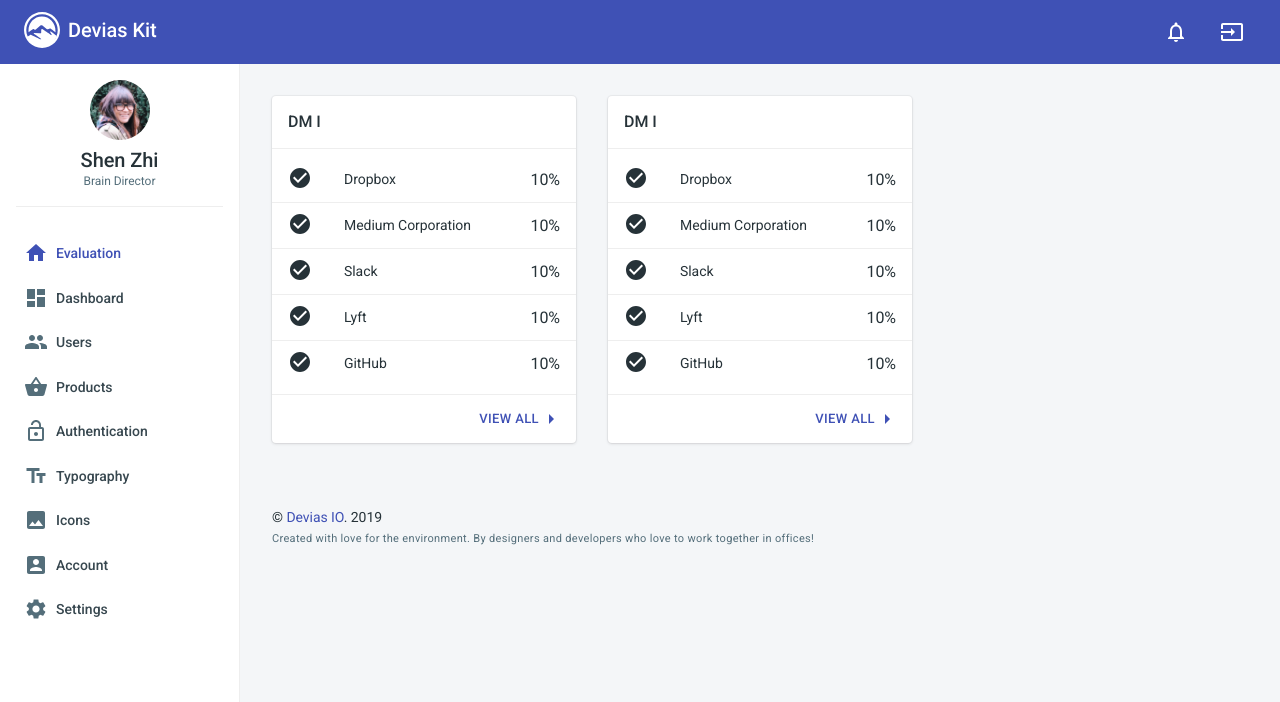
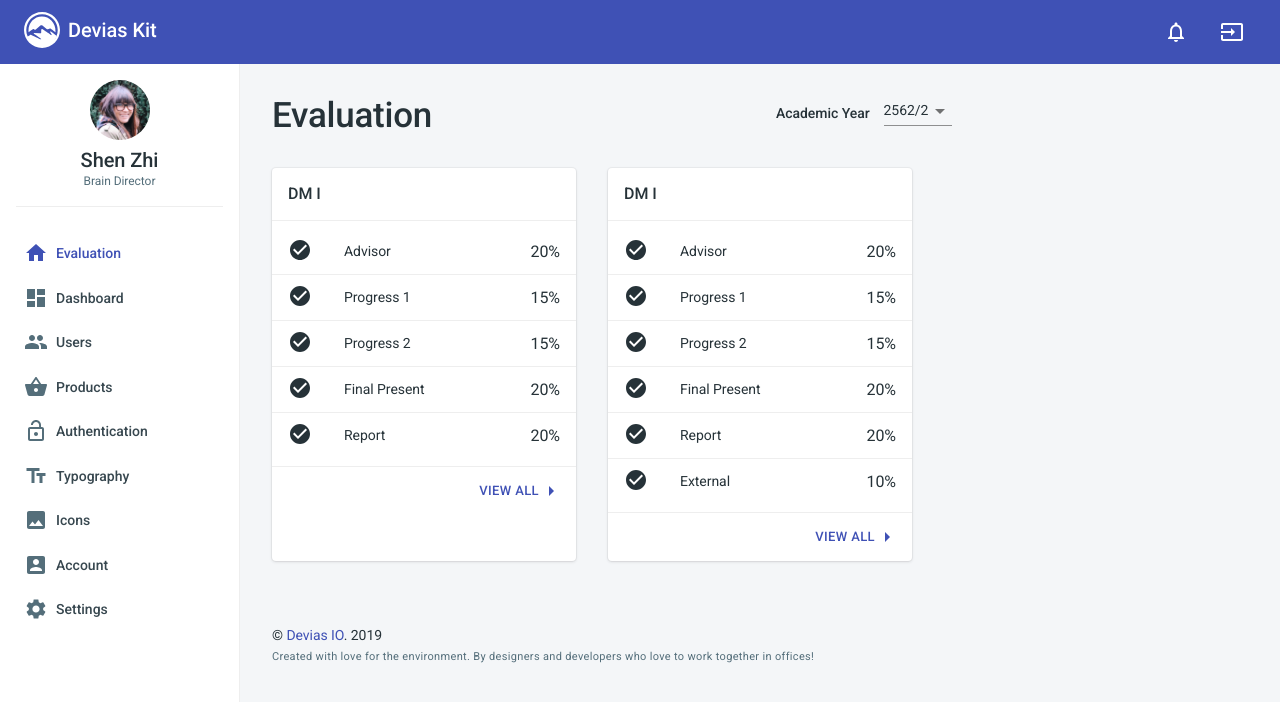
Before and after one commit to mildronize/mali, a React (Create React App) app in the folder app/: page /home in a window 1280 px wide. Shown: the top 702 px of the page. Built offline with nearby package versions, Linux system fonts and the light colour scheme; what validate.js would draw is missing.

Commit message:
Mock "Evaluation" page

```diff
--- a/app/src/views/Home/Home.js
+++ b/app/src/views/Home/Home.js
@@ -1,17 +1,13 @@
-import React from 'react';
+import React, { useState } from 'react';
 import { makeStyles } from '@material-ui/styles';
-import { Grid } from '@material-ui/core';
+import { Grid, Typography, Select, FormControl, InputLabel, MenuItem, FormHelperText, Box } from '@material-ui/core';
 
 import {
-  Budget,
-  TotalUsers,
-  TasksProgress,
-  TotalProfit,
-  LatestSales,
-  UsersByDevice,
-  LatestProducts,
-  LatestOrders
+  CriteriaList,
 } from './components';
+
+import mockDataDM1 from './data-dm1';
+import mockDataDM2 from './data-dm2';
 
 const useStyles = makeStyles(theme => ({
   root: {
@@ -19,33 +15,69 @@
   }
 }));
 
+const Selector = () => {
+
+  const [academicYear, setAcademicYear] = useState("2562/2");
+
+  const handleChange = (event) => {
+    setAcademicYear(event.target.value);
+  };
+
+
+  return (
+    <FormControl >
+
+      <Select
+        labelId="demo-simple-select-helper-label"
+        id="demo-simple-select-helper"
+        value={academicYear}
+        onChange={handleChange}
+      >
+        <MenuItem value="">
+          <em>None</em>
+        </MenuItem>
+        <MenuItem value={"2562/2"}>2562/2</MenuItem>
+        <MenuItem value={"2563/1"}>2563/1</MenuItem>
+      </Select>
+
+    </FormControl>
+  );
+}
+
+
 const Dashboard = () => {
   const classes = useStyles();
 
+  const [productsDm1] = useState(mockDataDM1);
+  const [productsDm2] = useState(mockDataDM2);
+
   return (
     <div className={classes.root}>
-      <Grid
-        container
-        spacing={4}
-      >
-
-        <Grid
-          item
-          lg={4}
-          md={6}
-          xl={3}
-          xs={12}
-        >
-          <LatestProducts />
+      <Grid container spacing={4} >
+        <Grid item lg={6} md={6} xl={6} xs={12} >
+          <Typography variant="h1">Evaluation</Typography>
+        </Grid>
+        <Grid item lg={6} md={6} xl={6} xs={12} >
+          <Typography variant="h6"  style={{display: 'inline-block', marginRight: '1em', paddingTop: '0.5em'}}>Academic Year</Typography>
+          <Selector />
         </Grid>
         <Grid
           item
           lg={4}
           md={6}
-          xl={3}
+          xl={4}
           xs={12}
         >
-          <LatestProducts />
+          <CriteriaList products={productsDm1} />
+        </Grid>
+        <Grid
+          item
+          lg={4}
+          md={6}
+          xl={4}
+          xs={12}
+        >
+          <CriteriaList products={productsDm2} />
         </Grid>
 
       </Grid>
--- a/app/src/views/Home/components/LatestProducts/LatestProducts.js
+++ b/app/src/views/Home/components/CriteriaList/CriteriaList.js
@@ -14,13 +14,11 @@
   ListItemAvatar,
   ListItemText,
   IconButton,
-  Typography as MuiTypography
+  Typography
 } from '@material-ui/core';
 import ArrowRightIcon from '@material-ui/icons/ArrowRight';
 import MoreVertIcon from '@material-ui/icons/MoreVert';
 import CheckCircleIcon from '@material-ui/icons/CheckCircle';
-
-import mockData from './data';
 
 const useStyles = makeStyles(() => ({
   root: {
@@ -39,11 +37,11 @@
 }));
 
 const LatestProducts = props => {
-  const { className, ...rest } = props;
+  const { className, products, ...rest } = props;
 
   const classes = useStyles();
 
-  const [products] = useState(mockData);
+  // const [products] = useState(mockData);
 
   return (
     <Card
@@ -51,16 +49,20 @@
       className={clsx(classes.root, className)}
     >
       <CardHeader
-        subtitle={`${products.length} in total`}
         title="DM I"
       />
+
       <Divider />
       <CardContent className={classes.content}>
         <List>
           {products.map((product, i) => (
+
             <ListItem
+              button
               divider={i < products.length - 1}
               key={product.id}
+              component="a"
+              href="#simple-list"
             >
               <ListItemAvatar>
                 <CheckCircleIcon />
@@ -69,7 +71,7 @@
                 primary={product.name}
                 // secondary={`Updated ${product.updatedAt.fromNow()}`}
               />
-              <MuiTypography variant="subtitle1">10%</MuiTypography>
+              <Typography variant="subtitle1">{product.ratio}%</Typography>
             </ListItem>
           ))}
         </List>
--- /dev/null
+++ b/app/src/views/Home/components/CriteriaList/index.js
@@ -0,0 +1 @@
+export { default } from './CriteriaList';
--- a/app/src/views/Home/components/LatestProducts/data.js
+++ /dev/null
@@ -1,35 +0,0 @@
-import uuid from 'uuid/v1';
-import moment from 'moment';
-
-export default [
-  {
-    id: uuid(),
-    name: 'Dropbox',
-    imageUrl: '/images/products/product_1.png',
-    updatedAt: moment().subtract(2, 'hours')
-  },
-  {
-    id: uuid(),
-    name: 'Medium Corporation',
-    imageUrl: '/images/products/product_2.png',
-    updatedAt: moment().subtract(2, 'hours')
-  },
-  {
-    id: uuid(),
-    name: 'Slack',
-    imageUrl: '/images/products/product_3.png',
-    updatedAt: moment().subtract(3, 'hours')
-  },
-  {
-    id: uuid(),
-    name: 'Lyft',
-    imageUrl: '/images/products/product_4.png',
-    updatedAt: moment().subtract(5, 'hours')
-  },
-  {
-    id: uuid(),
-    name: 'GitHub',
-    imageUrl: '/images/products/product_5.png',
-    updatedAt: moment().subtract(9, 'hours')
-  }
-];
--- a/app/src/views/Home/components/LatestProducts/index.js
+++ /dev/null
@@ -1 +0,0 @@
-export { default } from './LatestProducts';
--- /dev/null
+++ b/app/src/views/Home/data-dm1.js
@@ -0,0 +1,9 @@
+import uuid from 'uuid/v1';
+
+export default [
+  { id: uuid(), name: "Advisor", ratio: 20 },
+  { id: uuid(), name: "Progress 1", ratio: 15 },
+  { id: uuid(), name: "Progress 2", ratio: 15 },
+  { id: uuid(), name: "Final Present", ratio: 20 },
+  { id: uuid(), name: "Report", ratio: 20 }
+];
--- /dev/null
+++ b/app/src/views/Home/data-dm2.js
@@ -0,0 +1,10 @@
+import uuid from 'uuid/v1';
+
+export default [
+  { id: uuid(), name: "Advisor", ratio: 20 },
+  { id: uuid(), name: "Progress 1", ratio: 15 },
+  { id: uuid(), name: "Progress 2", ratio: 15 },
+  { id: uuid(), name: "Final Present", ratio: 20 },
+  { id: uuid(), name: "Report", ratio: 20 },
+  { id: uuid(), name: "External", ratio: 10 }
+];
```
Also changed, not shown: app/src/views/Home/components/index.js (+1 -8 lines).
